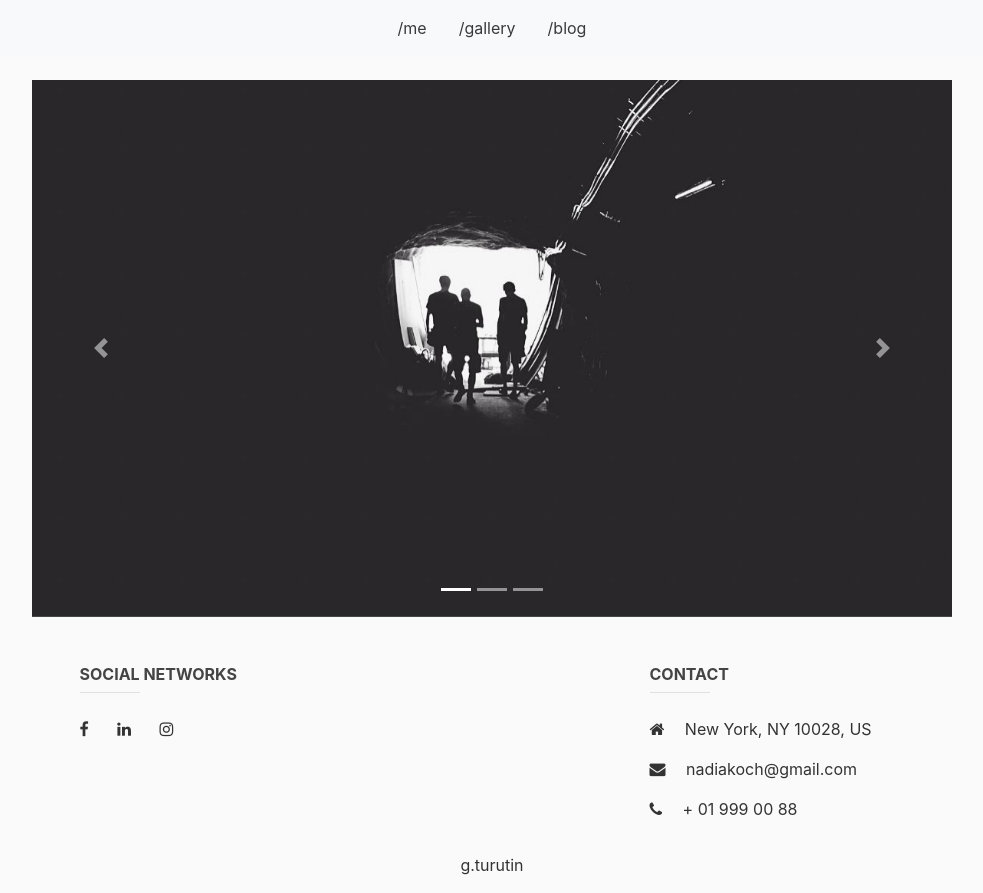
After one commit to GennadiiTurutin/Nadia_blog, a Django app: page /gallery/ in a window 1280 px wide. The commit adds this page. Shown: the whole page, without its empty margins (148-1131 px from the left). Run offline with Django 3.2, Linux system fonts and the light colour scheme; some libraries are stand-ins or nearby versions.

Commit message:
Added gallery and carousel

```diff
--- a/blog/models.py
+++ b/blog/models.py
@@ -5,9 +5,11 @@ from django.urls import reverse
 
 class Post(models.Model):
 	title = models.CharField(max_length=100)
+	subtitle = models.CharField(max_length=500)
 	content = models.TextField()
 	date_posted = models.DateTimeField(default=timezone.now)
 	author = models.ForeignKey(User, on_delete=models.CASCADE)
+	post_image = models.ImageField(default='default_post_image.jpg', upload_to='post_pics')
 
 	def __str__(self):
 		return self.title
--- a/blog/templates/blog/base.html
+++ b/blog/templates/blog/base.html
@@ -22,6 +22,7 @@
     <!-- Bootstrap CSS -->
     <link rel="stylesheet" href="https://maxcdn.bootstrapcdn.com/bootstrap/4.0.0/css/bootstrap.min.css" integrity="sha384-Gn5384xqQ1aoWXA+058RXPxPg6fy4IWvTNh0E263XmFcJlSAwiGgFAW/dAiS6JXm" crossorigin="anonymous">
     <link rel="stylesheet" type="text/css" href="{% static 'blog/main.css' %}">
+    <link rel="stylesheet" href="https://cdnjs.cloudflare.com/ajax/libs/font-awesome/4.7.0/css/font-awesome.min.css">
 
 </head>
 <body>
@@ -37,7 +38,11 @@
       </nav>
     </header>
     <main role="main" class="container">
+      <div class="row">
+      <div class="col-lg-10 col-md-10 mx-auto">
           {% block content %}{% endblock %}
+      </div>
+      </div>
     </main>
 
     <!-- Optional JavaScript -->
@@ -46,4 +51,10 @@
     <script src="https://cdnjs.cloudflare.com/ajax/libs/popper.js/1.12.9/umd/popper.min.js" integrity="sha384-ApNbgh9B+Y1QKtv3Rn7W3mgPxhU9K/ScQsAP7hUibX39j7fakFPskvXusvfa0b4Q" crossorigin="anonymous"></script>
     <script src="https://maxcdn.bootstrapcdn.com/bootstrap/4.0.0/js/bootstrap.min.js" integrity="sha384-JZR6Spejh4U02d8jOt6vLEHfe/JQGiRRSQQxSfFWpi1MquVdAyjUar5+76PVCmYl" crossorigin="anonymous"></script>
 </body>
+
+{% include "blog/footer.html" %}
+{% block footer %}
+{% endblock %}
+
+
 </html>
--- /dev/null
+++ b/blog/templates/blog/footer.html
@@ -0,0 +1,54 @@
+<!-- Footer -->
+<footer class="page-footer font-small blue-grey lighten-5">
+    <!-- Footer Links -->
+    <div class="container text-center text-md-left mt-5">
+
+      <!-- Grid row -->
+      <div class="row mt-3 dark-grey-text">
+
+        <!-- Grid column -->
+        <div class="col-md-6 col-lg-4 col-xl-3 mx-auto mb-md-0 mb-4">
+          <!-- Content -->
+          <h6 class="text-uppercase font-weight-bold">SOCIAL NETWORKS</h6>
+          <hr class="teal accent-3 mb-4 mt-0 d-inline-block mx-auto" style="width: 60px;">
+          <p> <a class="fb-ic">
+              <i class="fa fa-facebook white-text mr-4"> </i>
+            </a>
+            <!--Linkedin -->
+            <a class="li-ic">
+              <i class="fa fa-linkedin white-text mr-4"> </i>
+            </a>
+            <!--Instagram-->
+            <a class="ins-ic">
+              <i class="fa fa-instagram white-text"> </i>
+            </a></p>
+        </div>
+
+        <!-- Grid column -->
+        <div class="col-md-6 col-lg-4 col-xl-3 mx-auto mb-md-0 mb-4">
+
+          <!-- Links -->
+          <h6 class="text-uppercase font-weight-bold">Contact</h6>
+          <hr class="teal accent-3 mb-4 mt-0 d-inline-block mx-auto" style="width: 60px;">
+          <p>
+            <i class="fa fa-home mr-3"></i> New York, NY 10028, US</p>
+          <p>
+            <i class="fa fa-envelope mr-3"></i> nadiakoch@gmail.com</p>
+          <p>
+            <i class="fa fa-phone mr-3"></i> + 01 999 00 88</p>
+
+        </div>
+        <!-- Grid column -->
+
+      </div>
+      <!-- Grid row -->
+
+    </div>
+
+    <!-- Copyright -->
+    <div class="footer-copyright text-center text-black-50 py-3">
+      <a class="dark-grey-text">g.turutin</a>
+    </div>
+
+  </footer>
+  <!-- Footer -->
--- a/blog/templates/blog/gallery.html
+++ b/blog/templates/blog/gallery.html
@@ -2,37 +2,29 @@
 {% block content %}
 
 {% load static %}
-<div id="myCarousel" class="carousel slide" data-ride="carousel">
-  <!-- Indicators -->
+<div id="carouselExampleIndicators" class="carousel slide" data-ride="carousel" data-interval="3000">
   <ol class="carousel-indicators">
-    <li data-target="#myCarousel" data-slide-to="0" class="active"></li>
-    <li data-target="#myCarousel" data-slide-to="1"></li>
-    <li data-target="#myCarousel" data-slide-to="2"></li>
+    <li data-target="#carouselExampleIndicators" data-slide-to="0" class="active"></li>
+    <li data-target="#carouselExampleIndicators" data-slide-to="1"></li>
+    <li data-target="#carouselExampleIndicators" data-slide-to="2"></li>
   </ol>
-
-  <!-- Wrapper for slides -->
   <div class="carousel-inner">
-    <div class="item active">
-      <img src="la.jpg" alt="Los Angeles">
+    <div class="carousel-item active">
+      <img class="d-block w-100" src="/media/la.jpg" alt="First slide">
     </div>
-
-    <div class="item">
-      <img src="chicago.jpg" alt="Chicago">
+    <div class="carousel-item">
+      <img class="d-block w-100" src="/media/chicago.jpg" alt="Second slide">
     </div>
-
-    <div class="item">
-      <img src="{% static 'blog/ny.jpg' %}" alt="New York">
+    <div class="carousel-item">
+      <img class="d-block w-100" src="/media/ny.jpg" alt="Third slide">
     </div>
   </div>
-
-
-  <!-- Left and right controls -->
-  <a class="left carousel-control" href="#myCarousel" data-slide="prev">
-    <span class="glyphicon glyphicon-chevron-left"></span>
+  <a class="carousel-control-prev" href="#carouselExampleIndicators" role="button" data-slide="prev">
+    <span class="carousel-control-prev-icon" aria-hidden="true"></span>
     <span class="sr-only">Previous</span>
   </a>
-  <a class="right carousel-control" href="#myCarousel" data-slide="next">
-    <span class="glyphicon glyphicon-chevron-right"></span>
+  <a class="carousel-control-next" href="#carouselExampleIndicators" role="button" data-slide="next">
+    <span class="carousel-control-next-icon" aria-hidden="true"></span>
     <span class="sr-only">Next</span>
   </a>
 </div>
--- a/blog/urls.py
+++ b/blog/urls.py
@@ -23,7 +23,5 @@ urlpatterns = [
 
     ]
 
-
-urlpatterns = [
-    # ... the rest of your URLconf goes here ...
-] + static(settings.STATIC_URL, document_root=settings.STATIC_ROOT)
+if settings.DEBUG:
+    urlpatterns += static(settings.MEDIA_URL, document_root=settings.MEDIA_ROOT)
--- a/blog/views.py
+++ b/blog/views.py
@@ -31,8 +31,7 @@ class PostDetailView(DetailView):
 
 class PostCreateView(LoginRequiredMixin, UserPassesTestMixin, UpdateView):
     model = Post
-    fields = ['title', 'content']
-
+    fields = ['title', 'subtitle', 'content']
     def form_valid(self, form):
         form.instance.author = self.request.user
         return super().form_valid(form)
@@ -40,7 +39,7 @@ class PostCreateView(LoginRequiredMixin, UserPassesTestMixin, UpdateView):
 
 class PostUpdateView(LoginRequiredMixin, UserPassesTestMixin, UpdateView):
     model = Post
-    fields = ['title', 'content']
+    fields = ['title', 'subtitle', 'content']
 
     def form_valid(self, form):
         form.instance.author = self.request.user
```
Also changed, not shown: blog/templates/blog/blog.html (+31 -11 lines), blog/templates/blog/me.html (+27 -0 lines), blog/migrations/0002_post_post_image.py (added), blog/migrations/0003_auto_20180913_2308.py (added), db.sqlite3, media/post_pics/chicago.jpg (added), media/post_pics/la.jpg (added), media/post_pics/ny.jpg (added), media/post_pics/ny_TFJNxQv.jpg (added), media/profile_pics/chicago.jpg (added), media/profile_pics/download.jpg (added), media/profile_pics/la.jpg (added), media/profile_pics/ny.jpg (added).
